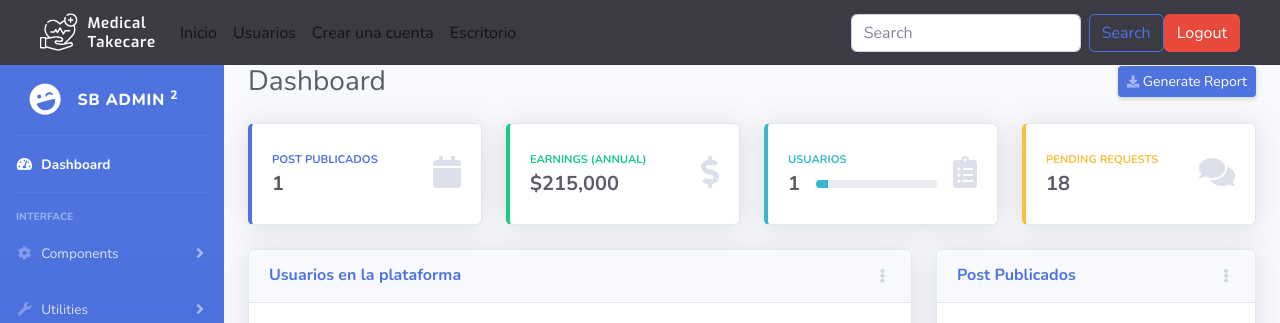
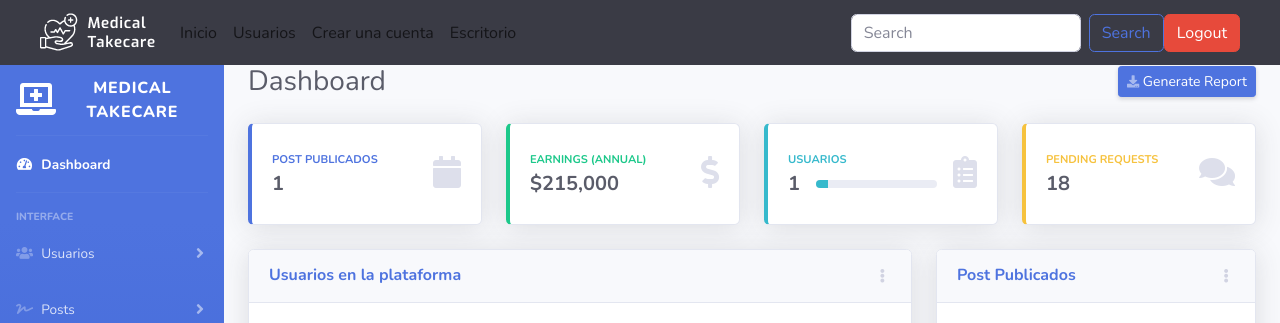
Before and after one commit to creative280/curso_python_flask, a Python web app: template app/auth/templates/dashboard.html in a window 1280 px wide. Shown: the top 323 px of the page. Run offline with Jinja, Linux system fonts and the light colour scheme; the template is opened without the code that fills it: most values are stand-ins (such as "Sample title", 1, 10 or a date in 2020); some libraries are stand-ins or nearby versions.

Commit message:
adding_post_part_one

```diff
--- a/app/auth/templates/includes/sidebar.html
+++ b/app/auth/templates/includes/sidebar.html
@@ -4,11 +4,11 @@
 <ul class="navbar-nav bg-gradient-primary sidebar sidebar-dark accordion" id="accordionSidebar">
 
     <!-- Sidebar - Brand -->
-    <a class="sidebar-brand d-flex align-items-center justify-content-center" href="index.html">
-        <div class="sidebar-brand-icon rotate-n-15">
-            <i class="fas fa-laugh-wink"></i>
+    <a class="sidebar-brand d-flex align-items-center justify-content-center" href="{{url_for('auth.dash')}}">
+        <div class="sidebar-brand-icon">
+            <i class="fas fa-laptop-medical"></i>
         </div>
-        <div class="sidebar-brand-text mx-3">SB Admin <sup>2</sup></div>
+        <div class="sidebar-brand-text mx-3">Medical Takecare</div>
     </a>
 
     <!-- Divider -->
@@ -16,7 +16,7 @@
 
     <!-- Nav Item - Dashboard -->
     <li class="nav-item active">
-        <a class="nav-link" href="index.html">
+        <a class="nav-link" href="{{url_for('auth.dash')}}">
             <i class="fas fa-fw fa-tachometer-alt"></i>
             <span>Dashboard</span></a>
     </li>
@@ -33,8 +33,8 @@
     <li class="nav-item">
         <a class="nav-link collapsed" href="#" data-toggle="collapse" data-target="#collapseTwo" aria-expanded="true"
             aria-controls="collapseTwo">
-            <i class="fas fa-fw fa-cog"></i>
-            <span>Components</span>
+            <i class="fas fa-fw fa-users"></i>
+            <span>Usuarios</span>
         </a>
         <div id="collapseTwo" class="collapse" aria-labelledby="headingTwo" data-parent="#accordionSidebar">
             <div class="bg-white py-2 collapse-inner rounded">
@@ -49,13 +49,13 @@
     <li class="nav-item">
         <a class="nav-link collapsed" href="#" data-toggle="collapse" data-target="#collapseUtilities"
             aria-expanded="true" aria-controls="collapseUtilities">
-            <i class="fas fa-fw fa-wrench"></i>
-            <span>Utilities</span>
+            <i class="fas fa-fw fa-signature"></i>
+            <span>Posts</span>
         </a>
         <div id="collapseUtilities" class="collapse" aria-labelledby="headingUtilities" data-parent="#accordionSidebar">
             <div class="bg-white py-2 collapse-inner rounded">
                 <h6 class="collapse-header">Custom Utilities:</h6>
-                <a class="collapse-item" href="utilities-color.html">Colors</a>
+                <a class="collapse-item" href="{{ url_for('auth.post')}}">Crear Post</a>
                 <a class="collapse-item" href="utilities-border.html">Borders</a>
                 <a class="collapse-item" href="utilities-animation.html">Animations</a>
                 <a class="collapse-item" href="utilities-other.html">Other</a>
--- /dev/null
+++ b/app/auth/templates/post.html
@@ -0,0 +1 @@
+<h1>Crear Post</h1>
```
Also changed, not shown: app/auth/routes.py (+7 -0 lines).
